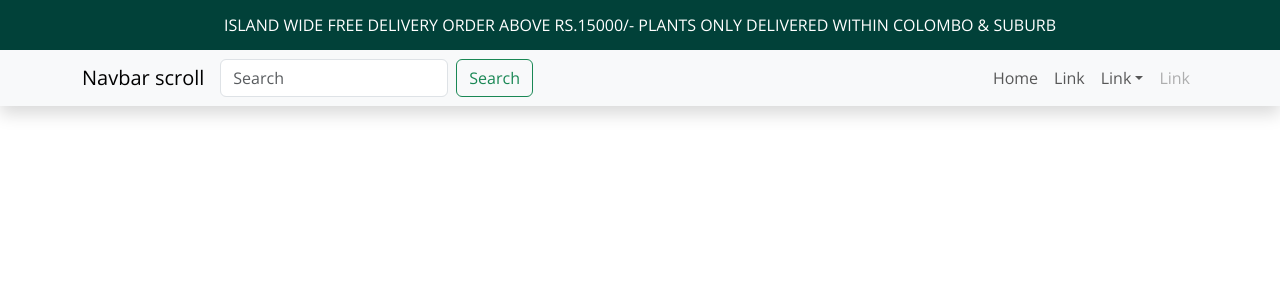
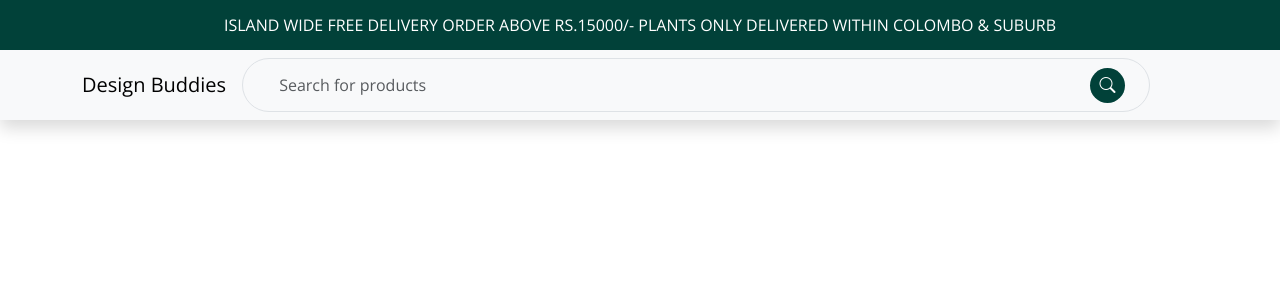
Before and after one commit to dinethudantha/design_buddies, a React app in the folder frontend/: page / in a window 1280 px wide. Shown: the top 300 px of the page. Built offline with nearby package versions, Linux system fonts and the light colour scheme; the HTML template or start-up script is replaced by a standard one.

Commit message:
feature/search-bar
I create search bar UI.

```diff
--- a/frontend/package.json
+++ b/frontend/package.json
@@ -11,6 +11,7 @@
   },
   "dependencies": {
     "bootstrap": "^5.3.8",
+    "bootstrap-icons": "^1.13.1",
     "react": "^19.1.1",
     "react-bootstrap": "^2.10.10",
     "react-dom": "^19.1.1",
--- a/frontend/src/App.scss
+++ b/frontend/src/App.scss
@@ -28,3 +28,17 @@ h3{
 h4{
     font-size: 1rem;
 }
+
+.btn-primary{
+
+    background-color: $primary-color !important;
+    color: white !important;
+    border: none !important;
+    width: 100px;
+
+    &:hover{
+        background-color: black !important;
+        color: white !important;
+        border: none !important;
+    }
+}
--- a/frontend/src/assets/Components/Common/Navigation.jsx
+++ b/frontend/src/assets/Components/Common/Navigation.jsx
@@ -10,39 +10,24 @@ function Navigation() {
   return (
     <Navbar expand="lg" className="bg-body-tertiary">
       <Container>
-        <Navbar.Brand href="#">Navbar scroll</Navbar.Brand>
+        <Navbar.Brand href="#">Design Buddies</Navbar.Brand>
         <Navbar.Toggle aria-controls="navbarScroll" />
-        <Navbar.Collapse id="navbarScroll">
-          <Form className="d-flex">
+        <Navbar.Collapse className="d-flex" id="navbarScroll">
+          <Form className="d-flex align-items-center flex-grow-1 me-5 border py-2 px-4 rounded-pill">
             <Form.Control
               type="search"
-              placeholder="Search"
-              className="me-2"
+              placeholder="Search for products"
+              className="me-2 border-0 bg-transparent shadow-none"
               aria-label="Search"
             />
-            <Button variant="outline-success">Search</Button>
+            <Button
+              className="btn btn-primary rounded-circle h-100 d-flex align-items-center justify-content-center"
+              style={{ width: "35px", aspectRatio: "1/1" }}
+              variant="outline-success"
+            >
+              <i class="bi bi-search"></i>
+            </Button>
           </Form>
-          <Nav
-            className="ms-auto my-2 my-lg-0"
-            style={{ maxHeight: "100px" }}
-            navbarScroll
-          >
-            <Nav.Link href="#action1">Home</Nav.Link>
-            <Nav.Link href="#action2">Link</Nav.Link>
-            <NavDropdown title="Link" id="navbarScrollingDropdown">
-              <NavDropdown.Item href="#action3">Action</NavDropdown.Item>
-              <NavDropdown.Item href="#action4">
-                Another action
-              </NavDropdown.Item>
-              <NavDropdown.Divider />
-              <NavDropdown.Item href="#action5">
-                Something else here
-              </NavDropdown.Item>
-            </NavDropdown>
-            <Nav.Link href="#" disabled>
-              Link
-            </Nav.Link>
-          </Nav>
         </Navbar.Collapse>
       </Container>
     </Navbar>
--- a/frontend/src/main.jsx
+++ b/frontend/src/main.jsx
@@ -2,6 +2,7 @@ import { StrictMode } from 'react'
 import { createRoot } from 'react-dom/client'
 import App from './App.jsx'
 import 'bootstrap/dist/css/bootstrap.min.css';
+import "bootstrap-icons/font/bootstrap-icons.css";
 import { createBrowserRouter, RouterProvider } from 'react-router-dom'
 
 const router = createBrowserRouter([
```
Also changed, not shown: 1 other file (tests, documents, lock files or other folders).
